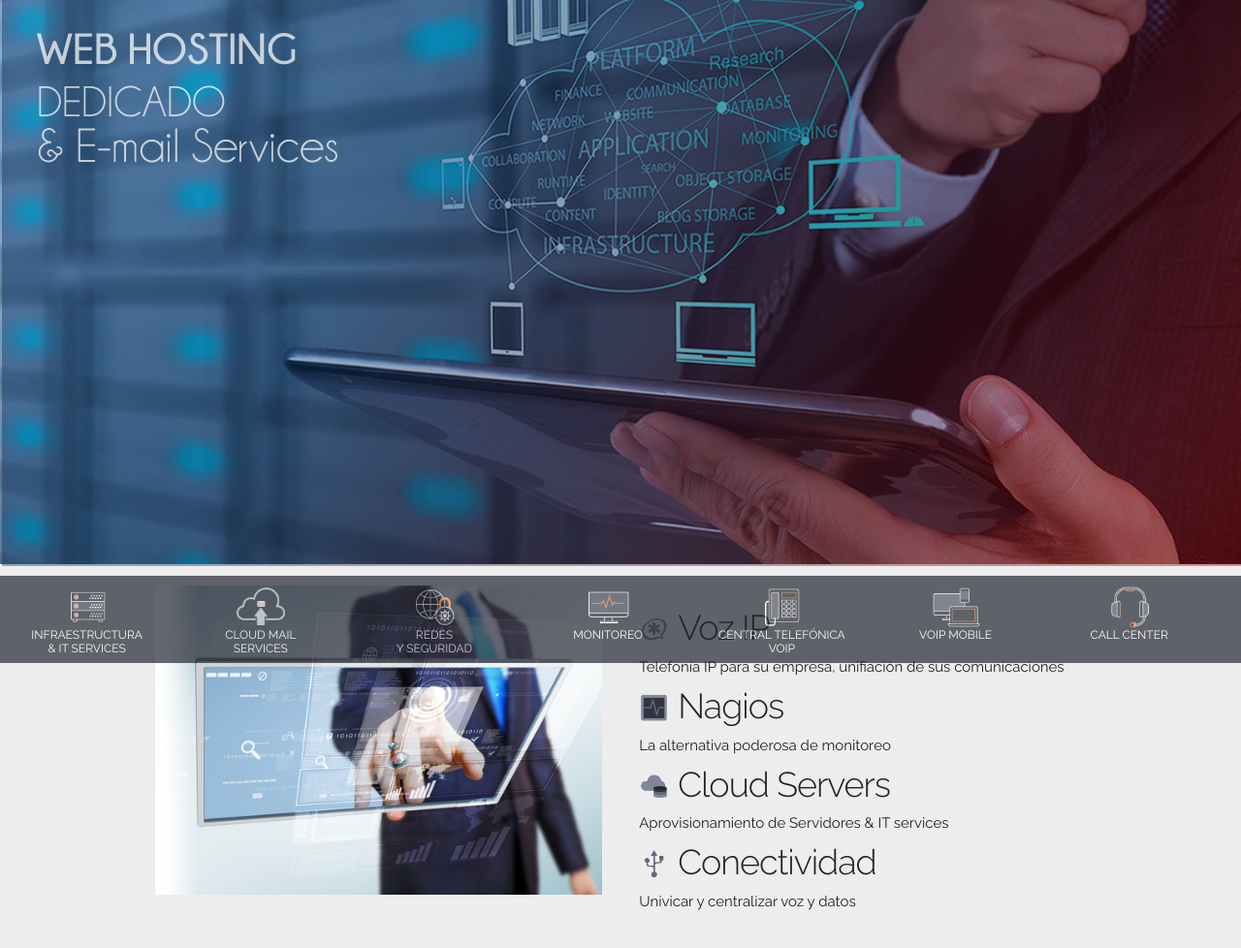
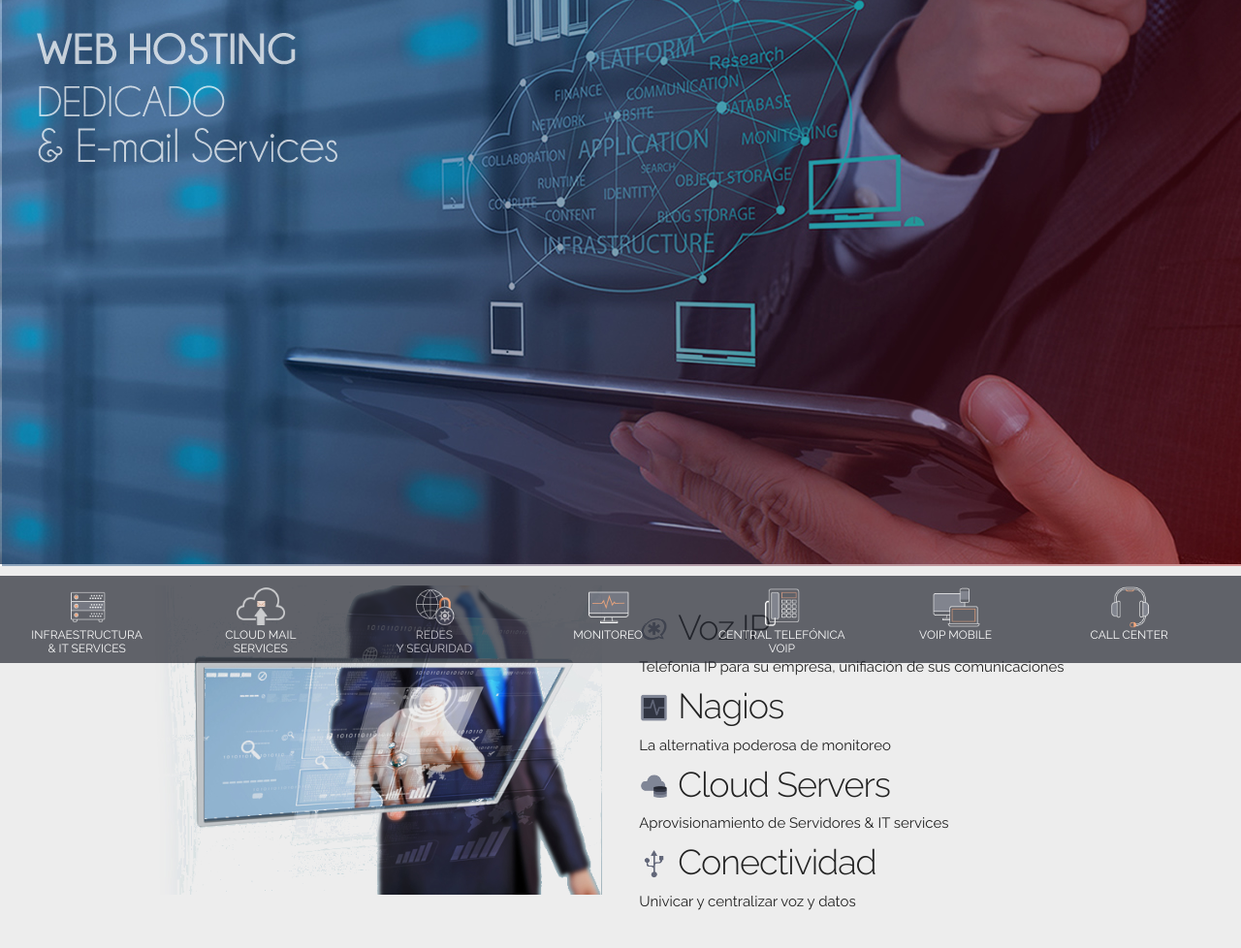
Before and after one commit to josefakir/redtranet, a plain HTML site: page index.html in a window 1280 px wide. Shown: the part 116-1094 px from the top of the page at 97% size. Drawn offline with nearby package versions, Linux system fonts and the light colour scheme; some packages are replaced by stand-ins of ours; a script that the page names is missing.

Commit message:
imagen misael

```diff
--- a/index.html
+++ b/index.html
@@ -77,7 +77,7 @@
 	<div class="container">
 		<div class="row">
 			<div class="one-half column">
-				<img class="u-max-full-width" src="img/Imagen_1erSecionHome.jpg" alt="" style="margin-top: 20px">
+				<img class="u-max-full-width" src="img/Imagen_1erSecionHome_ok.png" alt="" style="margin-top: 20px">
 			</div>
 			<div class="one-half column">
 				<ul id="listaservicios">
```
Also changed, not shown: img/Imagen_1erSecionHome_ok.png (added).
